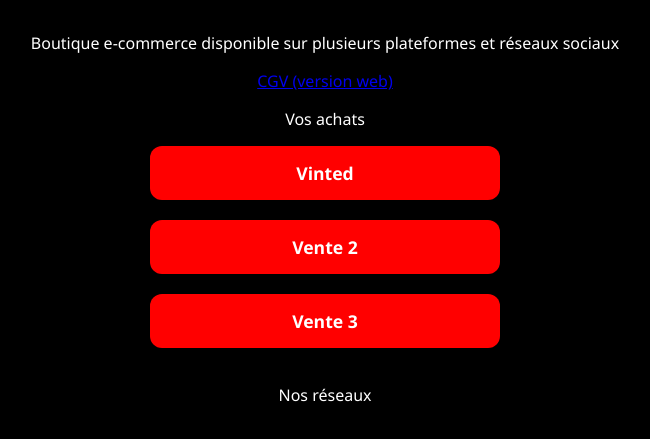
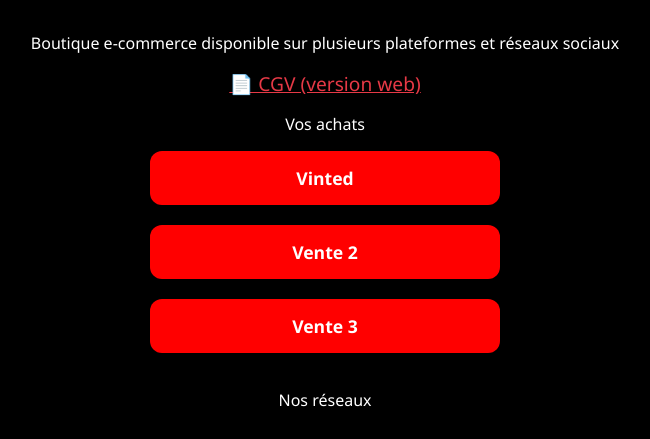
Before and after one commit to Cecile-5/La-team-romstore, a plain HTML site: page index.html in a window 1280 px wide. Shown: the part 342-781 px from the top of the page, without its empty margins (315-965 px from the left). Drawn offline with Linux system fonts and the light colour scheme.

Commit message:
Update index.html

```diff
--- a/index.html
+++ b/index.html
@@ -72,7 +72,7 @@
   <h1>Bienvenue chez la Team Romstore</h1>
   <p>Boutique e-commerce disponible sur plusieurs plateformes et réseaux sociaux</p>
 
-<a href="cgv.html" target="_blank" class="cgv-link">CGV (version web)</a>
+<a href="cgv.html" target="_blank" style="color:#e63946; font-size:1.2em;">📄 CGV (version web)</a>
 
   <p>Vos achats</p>
   <div class="menu">
```
